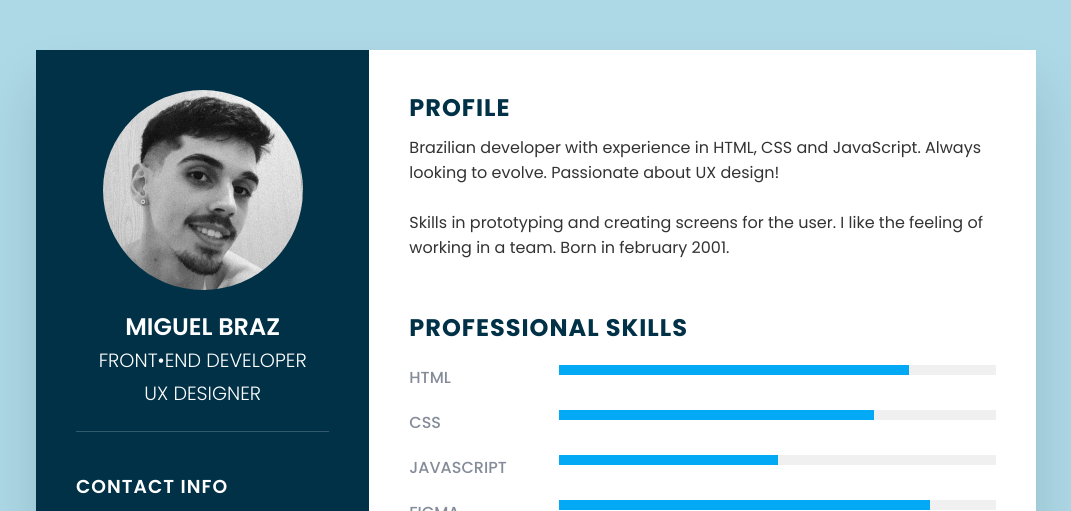
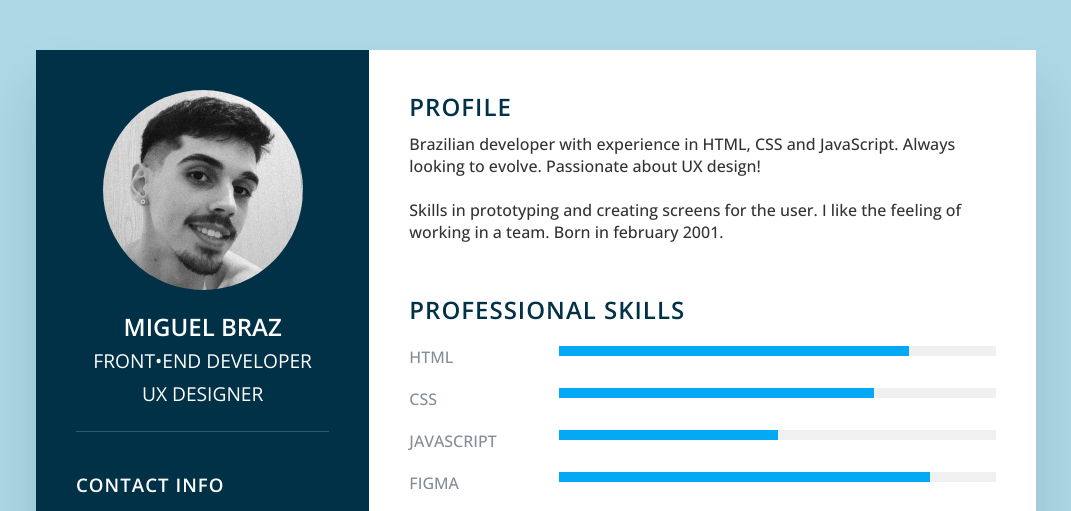
Before and after one commit to miguelbrazz/CurriculumVitae, a plain HTML site: page index.html in a window 1280 px wide. Shown: the top 511 px of the page, without its empty margins (104-1175 px from the left). Drawn offline with nearby package versions, Linux system fonts and the light colour scheme.

Commit message:
switching to a compatible font

```diff
--- a/style.css
+++ b/style.css
@@ -1,10 +1,10 @@
-@import url('http://fonts.googleapis.com/css?family=Poppins:200,300,400,500,600,700,800,900&display=swap');
+@import url('https://fonts.googleapis.com/css2?family=Open+Sans:wght@300;500;600&display=swap');
 
 * {
     margin: 0;
     padding: 0;
     box-sizing: border-box;
-    font-family: 'Poppins', sans-serif;
+    font-family: 'Open Sans', sans-serif;
 }
 
 body {
```
Also changed, not shown: 1 other file.
